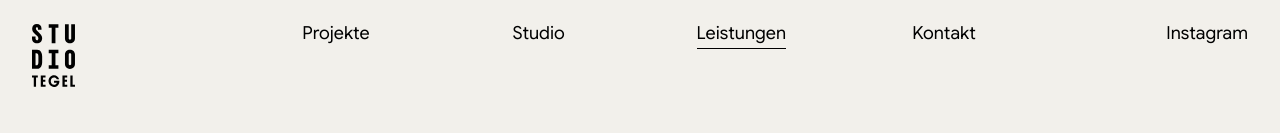
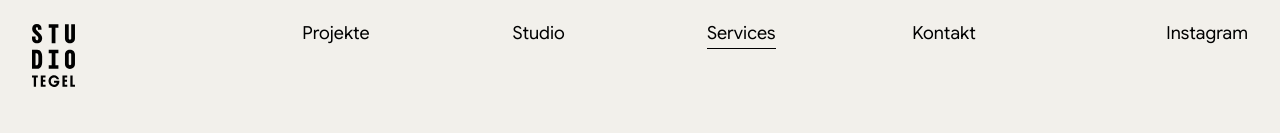
Before and after one commit to brandonhaslegs/studio-tegel, a Next.js app: page /services in a window 1280 px wide. Shown: the top 133 px of the page. Built offline with nearby package versions, Linux system fonts and the light colour scheme.

Commit message:
Rename services navigation label

```diff
--- a/src/app/page.tsx
+++ b/src/app/page.tsx
@@ -13,7 +13,7 @@ export default function Home() {
     <Reveal>
       <section className="bg-paper py-24 md:py-40">
         <div className="page-grid">
-        <div className="col-span-12 border-t border-ink pt-3 md:col-span-2"><p className="nav-text">Leistungen</p></div>
+        <div className="col-span-12 border-t border-ink pt-3 md:col-span-2"><p className="nav-text">Services</p></div>
         <div className="col-span-12 mt-14 md:col-span-7 md:col-start-4 md:mt-0">
           {[["01", "Möbel & Stauraum", "Schrankwände, Regale, Sideboards und Kommoden für den Wohnbereich."], ["02", "Maßgefertigte Möbel", "Hochbetten, Hochebenen, Podeste und Raumtrenner, exakt für ihren Ort gemacht."], ["03", "Gewerbe & Gastronomie", "Ein- und Umbau von Büroräumen, Gewerbeflächen und Ladeneinrichtungen."]].map(([number, title, text]) => <div className="grid grid-cols-8 border-t border-ink py-5 first:border-t-0 first:pt-0" key={title}><span className="nav-text col-span-1">{number}</span><h3 className="headline home-service-title col-span-7 col-start-2">{title}</h3><p className="project-copy col-span-7 col-start-2 mt-5">{text}</p></div>)}
         </div>
--- a/src/app/services/page.tsx
+++ b/src/app/services/page.tsx
@@ -52,7 +52,7 @@ export default function ServicesPage() {
     <main>
       <PageIntro compact title="Räume, Möbel und Dinge, die bleiben." />
 
-      <section className="page-grid bg-paper py-24 md:py-40" aria-label="Leistungen im Überblick">
+      <section className="page-grid bg-paper py-24 md:py-40" aria-label="Services im Überblick">
         <div className="col-span-12 md:col-span-8 md:col-start-4">
           {services.map((service, index) => (
             <Reveal className="grid grid-cols-8 gap-y-5 border-t border-ink py-8 md:gap-y-8 md:py-10" delay={index * 0.06} key={service.number}>
--- a/src/components/navigation.tsx
+++ b/src/components/navigation.tsx
@@ -6,7 +6,7 @@ import { AnimatePresence, motion } from "motion/react";
 import { useLayoutEffect, useState } from "react";
 import { StudioTegelMark } from "@/components/studio-tegel-mark";
 
-const links = [{ label: "Projekte", href: "/projects" }, { label: "Studio", href: "/studio" }, { label: "Leistungen", href: "/services" }, { label: "Kontakt", href: "/contact" }];
+const links = [{ label: "Projekte", href: "/projects" }, { label: "Studio", href: "/studio" }, { label: "Services", href: "/services" }, { label: "Kontakt", href: "/contact" }];
 
 export function Navigation() {
   const [open, setOpen] = useState(false);
```
